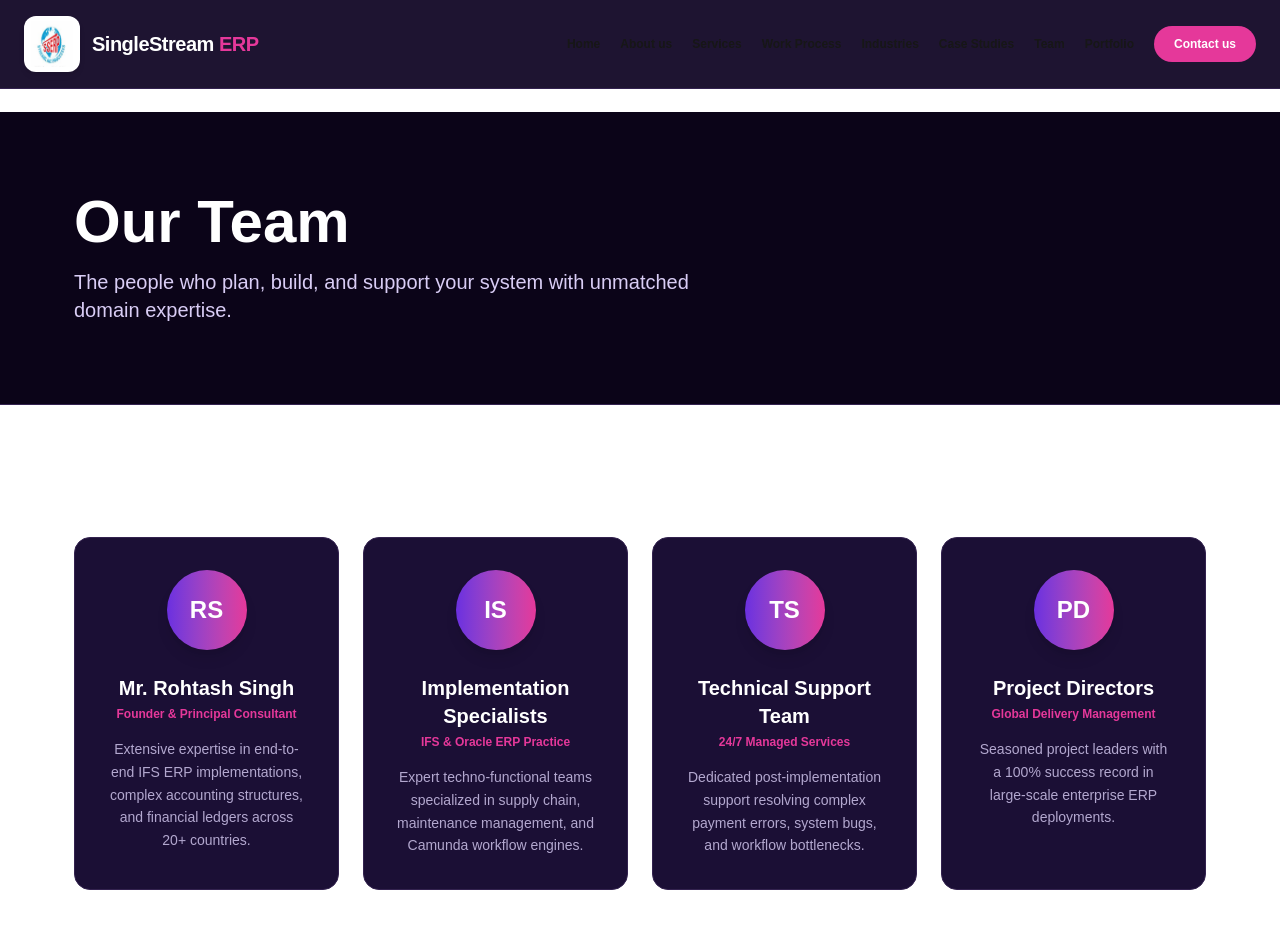
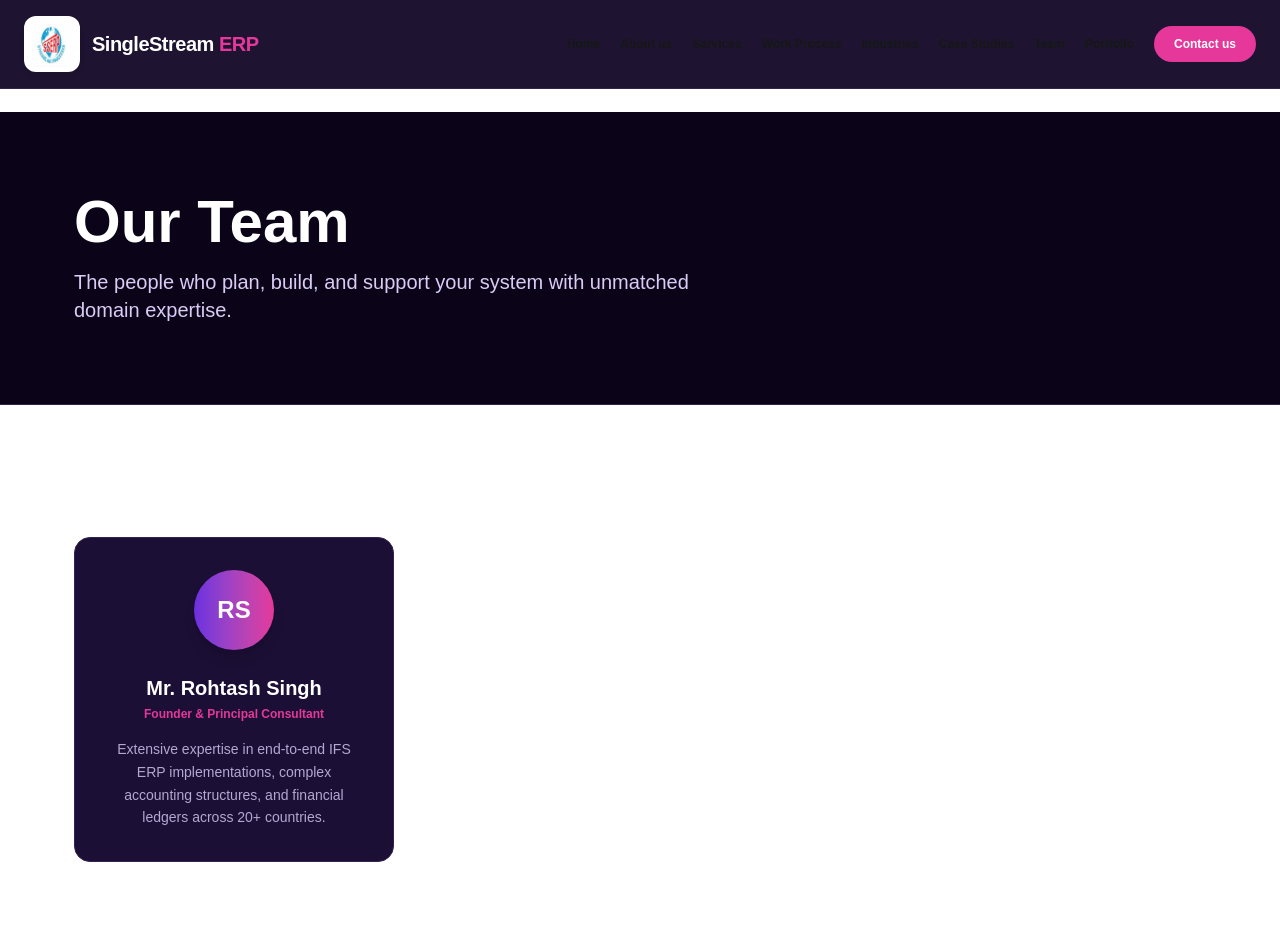
Before and after one commit to jasswindersingh/SSERP_Website, a Next.js app: page /our-team in a window 1280 px wide. Shown: the top 952 px of the page. Built offline with nearby package versions, Linux system fonts and the light colour scheme.

Commit message:
Refactor OurTeamPage: remove redundant team member entries and adjust layout for Leadership & Expertise section

```diff
--- a/app/our-team/page.tsx
+++ b/app/our-team/page.tsx
@@ -7,24 +7,6 @@ export default function OurTeamPage() {
       role: 'Founder & Principal Consultant',
       desc: 'Extensive expertise in end-to-end IFS ERP implementations, complex accounting structures, and financial ledgers across 20+ countries.',
       initials: 'RS',
-    },
-    {
-      name: 'Implementation Specialists',
-      role: 'IFS & Oracle ERP Practice',
-      desc: 'Expert techno-functional teams specialized in supply chain, maintenance management, and Camunda workflow engines.',
-      initials: 'IS',
-    },
-    {
-      name: 'Technical Support Team',
-      role: '24/7 Managed Services',
-      desc: 'Dedicated post-implementation support resolving complex payment errors, system bugs, and workflow bottlenecks.',
-      initials: 'TS',
-    },
-    {
-      name: 'Project Directors',
-      role: 'Global Delivery Management',
-      desc: 'Seasoned project leaders with a 100% success record in large-scale enterprise ERP deployments.',
-      initials: 'PD',
     },
   ];
 
@@ -61,7 +43,7 @@ export default function OurTeamPage() {
       <div className="max-w-[1180px] mx-auto px-6 py-16">
         {/* Team Grid */}
         <h2 className="text-3xl font-extrabold text-white mb-8">Leadership & Expertise</h2>
-        <div className="grid grid-cols-1 md:grid-cols-2 lg:grid-cols-4 gap-6 mb-20">
+        <div className="grid grid-cols-1 max-w-xs gap-6 mb-20">
           {teamMembers.map((member, i) => (
             <div key={i} className="p-8 rounded-2xl bg-[#1b0f35] border border-[#33224f] text-center">
               <div className="w-20 h-20 rounded-full bg-gradient-to-r from-[#6b2fe0] to-[#e5389a] mx-auto mb-6 flex items-center justify-center font-extrabold text-2xl text-white shadow-lg">
```
